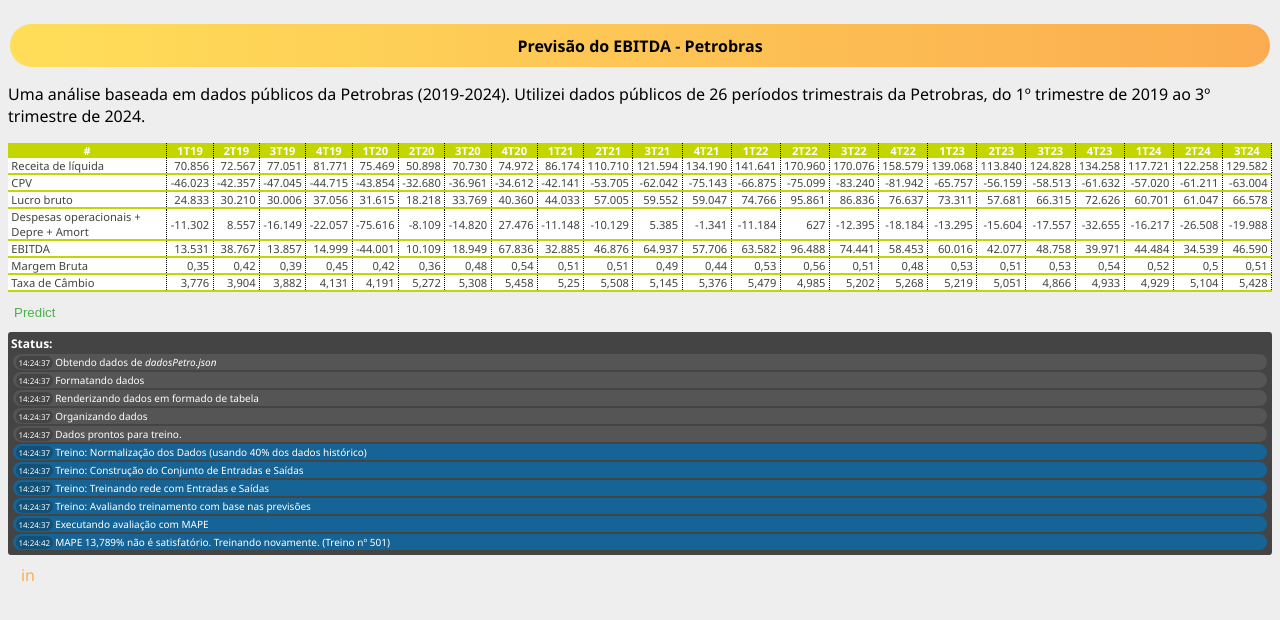
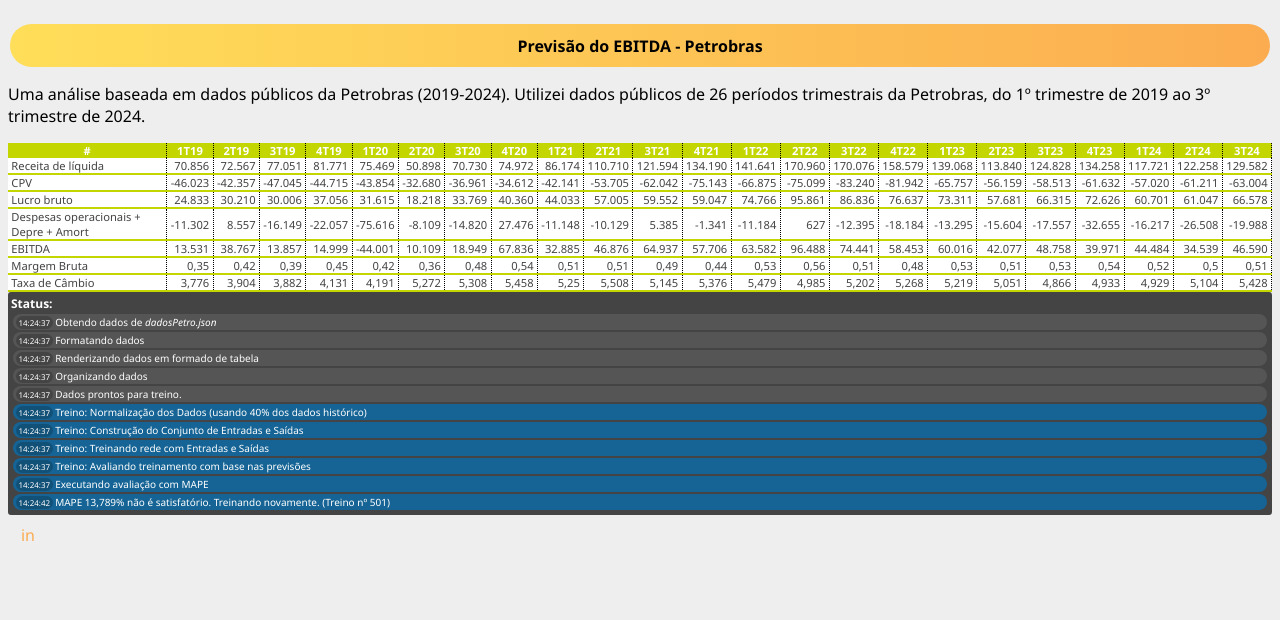
Before and after one commit to jgabriel2302/previsao-ebdita, a plain HTML site: page exemple/index.html in a window 1280 px wide. Drawn offline with Linux system fonts and the light colour scheme.

Commit message:
Update index.html

```diff
--- a/exemple/index.html
+++ b/exemple/index.html
@@ -36,9 +36,9 @@
         </section>
         <section name="app">
             <div id="result"></div>
-            <button disabled class="btn success" type="button" id="predict">
+            <!--button disabled class="btn success" type="button" id="predict">
                 <span>Predict</span>
-            </button>
+        </button-->
             <div id="status"></div>
         </section>
         <section name="links">
```
